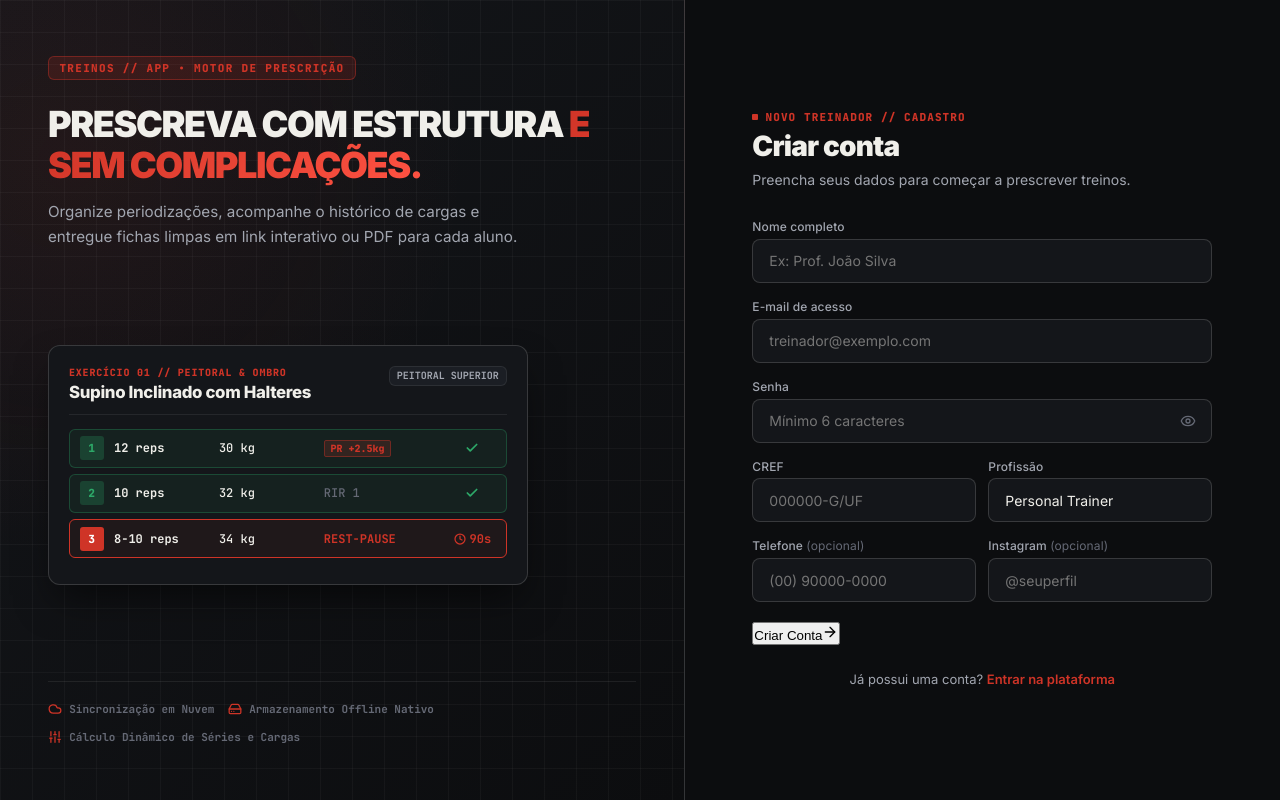
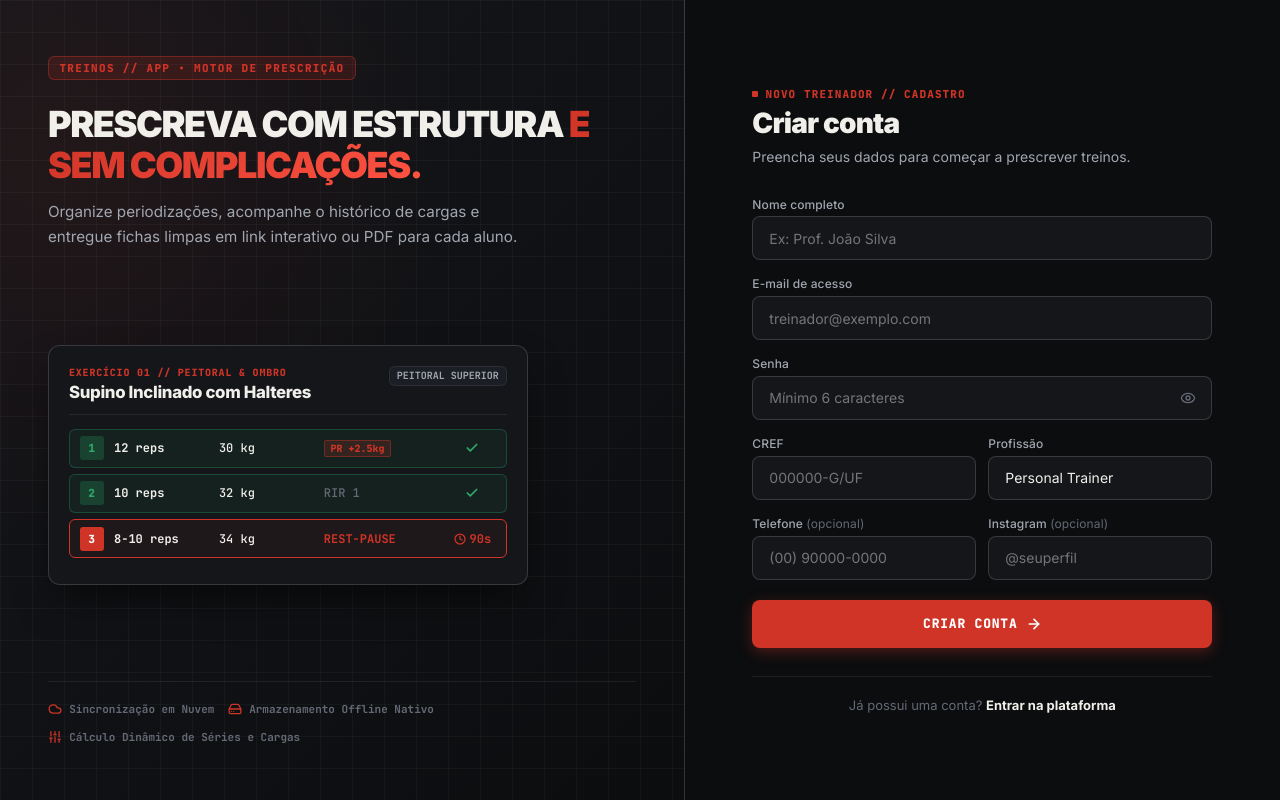
Before and after one commit to joaozamberlan/novo-treino, a React (Vite) app in the folder frontend/: page /register in a window 1280 px wide. Built offline with nearby package versions, Linux system fonts and the light colour scheme; no server answers.

Commit message:
fix(auth): fix register submit button styles and enable scrolling on right panel

```diff
--- a/frontend/src/index.css
+++ b/frontend/src/index.css
@@ -3169,18 +3169,29 @@ body.light-theme .floating-rest-timer {
 .login-right-panel {
   background: var(--bg-0);
   display: flex;
-  align-items: center;
   justify-content: center;
-  padding: 3rem 2rem;
+  padding: 2.5rem 2rem;
+  overflow-y: auto;
+  max-height: 100dvh;
+}
+
+@media (max-width: 960px) {
+  .login-right-panel {
+    max-height: none;
+    min-height: 100dvh;
+    padding: 2rem 1.25rem 3rem;
+  }
 }
 
 .login-form-container {
   width: 100%;
   max-width: 400px;
+  margin: auto 0;
 }
 
 .login-form-container.register-form-container {
   max-width: 460px;
+  padding: 1rem 0;
 }
 
 .login-form-eyebrow {
@@ -3261,9 +3272,10 @@ body.light-theme .floating-rest-timer {
   color: var(--text-0);
 }
 
-.btn-login-submit {
+.btn-login-submit,
+.login-submit-btn {
   width: 100%;
-  height: 46px;
+  height: 48px;
   background: var(--accent);
   border: none;
   border-radius: var(--radius-m);
@@ -3280,15 +3292,18 @@ body.light-theme .floating-rest-timer {
   cursor: pointer;
   box-shadow: 0 4px 14px rgba(207, 52, 39, 0.35);
   transition: all 140ms var(--ease);
-}
-
-.btn-login-submit:hover:not(:disabled) {
+  margin-top: 0.75rem;
+}
+
+.btn-login-submit:hover:not(:disabled),
+.login-submit-btn:hover:not(:disabled) {
   background: var(--accent-hover);
   transform: translateY(-1px);
   box-shadow: 0 6px 18px rgba(207, 52, 39, 0.45);
 }
 
-.btn-login-submit:disabled {
+.btn-login-submit:disabled,
+.login-submit-btn:disabled {
   opacity: 0.7;
   cursor: not-allowed;
 }
--- a/frontend/src/pages/Register.tsx
+++ b/frontend/src/pages/Register.tsx
@@ -263,7 +263,7 @@ export const Register: React.FC = () => {
 
             <button
               type="submit"
-              className="login-submit-btn"
+              className="btn-login-submit"
               disabled={loading}
             >
               {loading ? (
@@ -271,16 +271,15 @@ export const Register: React.FC = () => {
               ) : (
                 <>
                   <span>Criar Conta</span>
-                  <ArrowRight size={16} />
+                  <ArrowRight size={16} strokeWidth={2.5} />
                 </>
               )}
             </button>
           </form>
 
-          <p className="auth-footer-text" style={{ marginTop: '1.5rem', textAlign: 'center' }}>
-            Já possui uma conta?{' '}
-            <Link to="/login" style={{ color: 'var(--accent)', fontWeight: 600 }}>Entrar na plataforma</Link>
-          </p>
+          <div className="login-footer-support">
+            Já possui uma conta? <Link to="/login">Entrar na plataforma</Link>
+          </div>
         </div>
       </div>
     </div>
```
